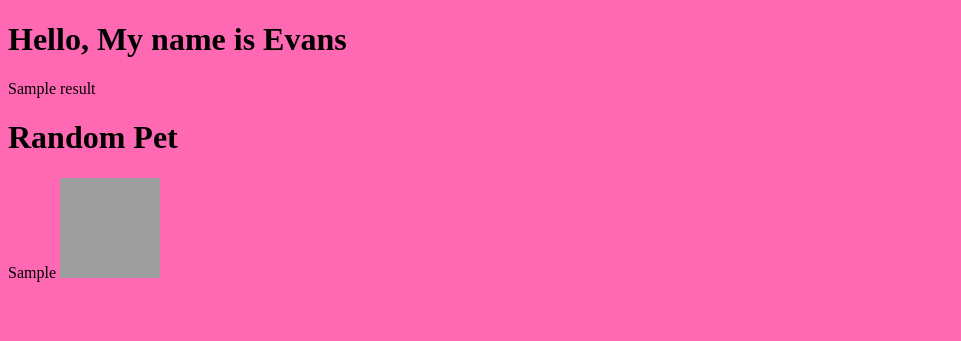
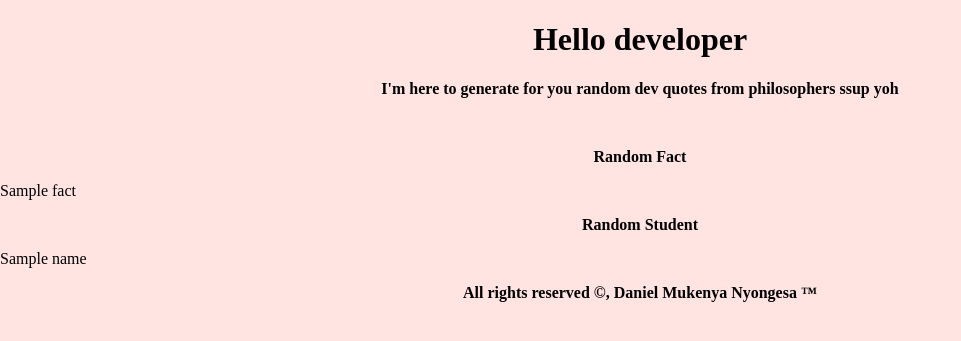
Before and after one commit to PLPAfrica/Feb-2024-PythonHack2, a Django app: template templates/index.html in a window 1280 px wide. Shown: the top 341 px of the page, without its empty margins (0-961 px from the left). Run offline with Django 5.2, Linux system fonts and the light colour scheme; the template is opened without the code that fills it: most values are stand-ins (such as "Sample title", 1, 10 or a date in 2020); grey boxes are pictures that could not be loaded.

Commit message:
hackathon joh

```diff
--- a/django_project/settings.py
+++ b/django_project/settings.py
@@ -11,6 +11,7 @@ https://docs.djangoproject.com/en/5.0/ref/settings/
 """
 
 from pathlib import Path
+import os
 
 # Build paths inside the project like this: BASE_DIR / 'subdir'.
 BASE_DIR = Path(__file__).resolve().parent.parent
@@ -118,8 +119,10 @@ USE_TZ = True
 STATIC_URL = 'static/'
 
 STATICFILES_DIRS = [
-  BASE_DIR / 'static',
+    BASE_DIR/ 'static'
 ]
+
+
 # Default primary key field type
 # https://docs.djangoproject.com/en/5.0/ref/settings/#default-auto-field
 
--- a/static/styles.css
+++ b/static/styles.css
@@ -1,9 +1,19 @@
 body{
-  background: hotpink
+  padding:0;
+  margin:0;
+  font-style:bold;
+  background-color:mistyrose;
+
+}
+h1{
+  color:black;
+  font-weight:bolder;
+  align-items:center;
+  text-align:center;
 }
 
-img{
-  width: 100px;
-  height: 100px;
-  border-radius: 9999;
+p{
+  font-weight:bolder;
+  align-items:center;
+  text-align:center;
 }
--- a/templates/index.html
+++ b/templates/index.html
@@ -1,22 +1,21 @@
-{% load static%}
+{% load static %}
 <!DOCTYPE html>
 <html lang="en">
 <head>
   <meta charset="UTF-8">
   <meta http-equiv="X-UA-Compatible" content="IE=edge">
   <meta name="viewport" content="width=device-width, initial-scale=1.0">
-  <link rel="stylesheet" href="{% static 'styles.css' %}" />
-   <!-- <link rel="stylesheet" href="/static/styles.css" /> -->
-  <title>Document</title>
+  <link rel="stylesheet" href="{% static 'styles.css' %}">
+  <title>Blog Website </title>
 </head>
 <body>
-  <h1>Hello, My name is Evans </h1>
-
-  {{result}}
-
-  <h1>Random Pet</h1>
-{{result2}}
-  <img src={{result2}} alt="random pet" />
-
+  <h1>Hello developer </h1>
+  <p>I'm here to generate for you random dev quotes from philosophers ssup yoh</p><br>
+  <p>Random Fact</p>
+  {{fact}}
+  <p>Random Student</p>
+  {{name}}
+  <br>
+  <p>All rights reserved &copy;, Daniel Mukenya Nyongesa &trade;</p>
 </body>
 </html>
```
Also changed, not shown: django_project/views.py (+20 -10 lines).
